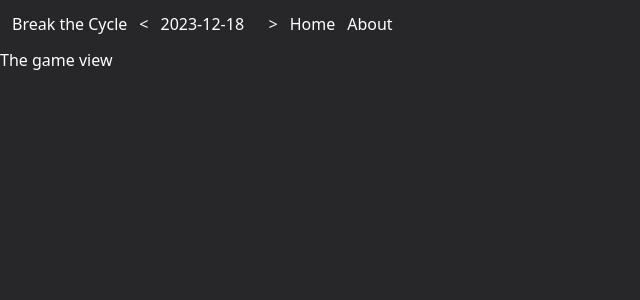
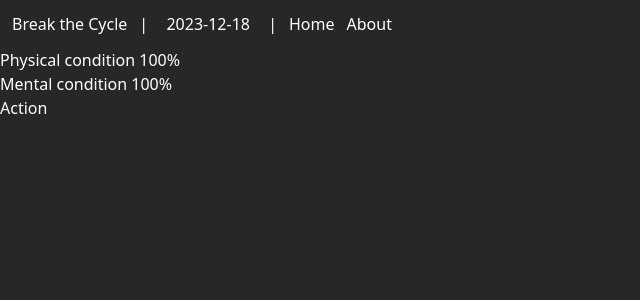
Before and after one commit to mantas6/break-the-cycle, a Vue app: page / in a window 1280 px wide. Shown: the top 300 px of the page, without its empty margins (0-640 px from the left). Built offline with nearby package versions, Linux system fonts and the light colour scheme.

Commit message:
Basic store and stat prototyping

```diff
--- a/package.json
+++ b/package.json
@@ -10,6 +10,7 @@
   },
   "dependencies": {
     "dayjs": "^1.11.10",
+    "lodash": "^4.17.21",
     "pinia": "^2.1.7",
     "vue": "^3.3.10",
     "vue-router": "^4.2.5"
--- a/src/components/HeaderPanel.vue
+++ b/src/components/HeaderPanel.vue
@@ -8,9 +8,9 @@ const time = useTimeStore();
 <template>
   <nav class="w-full flex gap-3 p-3">
     <div>Break the Cycle</div>
-    <span>&lt;</span>
-    <div class="w-24">{{ time.date }}</div>
-    <span>&gt;</span>
+    <span>|</span>
+    <div class="w-24 text-center">{{ time.date }}</div>
+    <span>|</span>
     <RouterLink to="/">Home</RouterLink>
     <RouterLink to="/about">About</RouterLink>
   </nav>
--- /dev/null
+++ b/src/helpers/bar-stat.js
@@ -0,0 +1,21 @@
+import {computed, reactive} from "vue";
+import {clamp} from "lodash/number.js";
+
+export function createBarStat(max, now) {
+    return reactive({ now: now || max, max });
+}
+
+export function calcBarStatPercent(stat) {
+    return computed(() => stat.now / stat.max);
+}
+
+export function makeBarStatModify(stat) {
+    return (points) => {
+        const newValue = clamp(stat.now + points, 0, stat.max);
+        const diff = stat.now - newValue;
+
+        stat.now = newValue;
+
+        return diff;
+    };
+}
--- a/src/main.js
+++ b/src/main.js
@@ -8,6 +8,7 @@ import router from './router'
 
 import { ClockPlugin } from "@/plugins/clock.js";
 import { SerializationPlugin } from "@/plugins/serialization.js";
+import {useNervousStore} from "@/stores/body/nervous.js";
 
 const app = createApp(App)
 
@@ -19,3 +20,6 @@ app.use(store)
 app.use(router)
 
 app.mount('#app')
+
+
+const nervous = useNervousStore();
--- /dev/null
+++ b/src/stores/body/nervous.js
@@ -0,0 +1,43 @@
+import { ref, computed, reactive } from 'vue'
+import { defineStore } from 'pinia'
+import { createBarStat, calcBarStatPercent, makeBarStatModify } from '@/helpers/bar-stat.js'
+
+
+export const useNervousStore = defineStore('nervous', () => {
+    const healthSt = createBarStat(1000);
+    const healthLt = createBarStat(1000);
+
+    const sanity = createBarStat(100);
+    const iQ = ref(1);
+
+    const education = ref(1);
+
+    const healthStPercent = calcBarStatPercent(healthSt);
+    const healthLtPercent = calcBarStatPercent(healthLt);
+    const sanityPercent = calcBarStatPercent(sanity);
+
+    const condition = computed(() => healthStPercent.value * healthLtPercent.value);
+    const mentalCondition = computed(() => condition.value * sanityPercent.value);
+
+    const modifyHealthSt = makeBarStatModify(healthSt);
+
+    return {
+        healthSt,
+        healthLt,
+
+        sanity,
+        iQ,
+
+        education,
+
+
+        healthStPercent,
+        healthLtPercent,
+        sanityPercent,
+
+        condition,
+        mentalCondition,
+
+        modifyHealthSt,
+    };
+})
--- a/src/views/HomeView.vue
+++ b/src/views/HomeView.vue
@@ -1,7 +1,16 @@
 <script setup>
+import { useNervousStore } from "@/stores/body/nervous.js";
 
+const nervous = useNervousStore();
+
+function doAction() {
+  const diff = nervous.modifyHealthSt(-175)
+  console.log(diff)
+}
 </script>
 
 <template>
-  <span>The game view</span>
+  <div>Physical condition {{ nervous.condition * 100 }}%</div>
+  <div>Mental condition {{ nervous.mentalCondition * 100 }}%</div>
+  <button @click="doAction">Action</button>
 </template>
```
Also changed, not shown: 1 other file (tests, documents, lock files or other folders).
